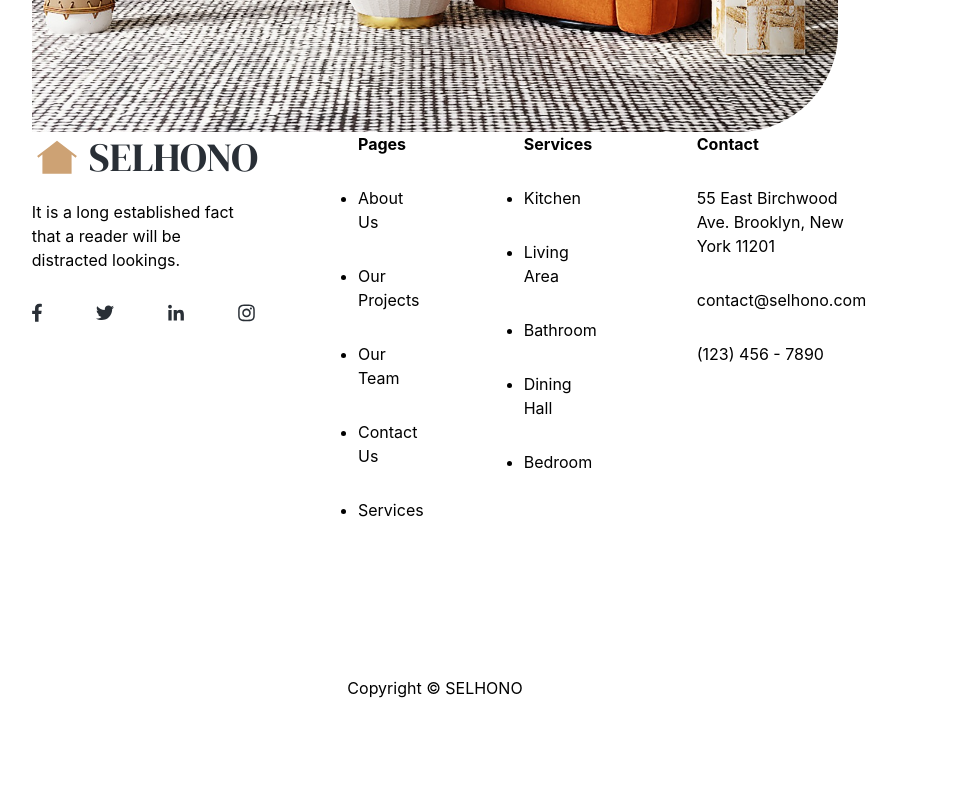
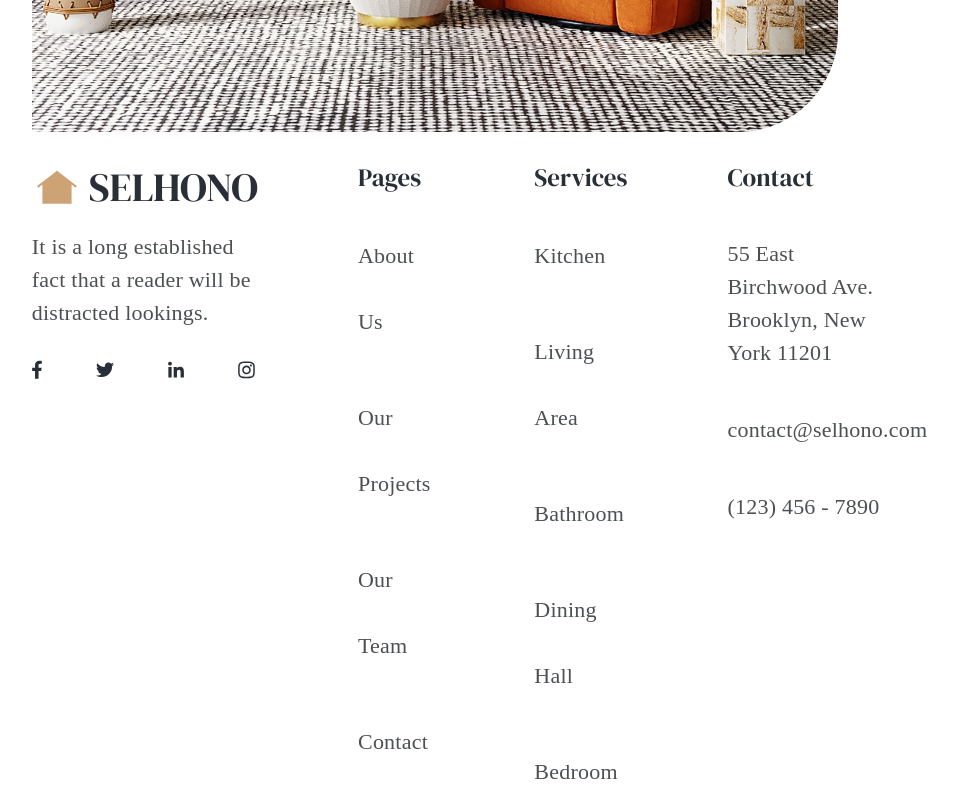
Before and after one commit to nadiia-gor/selhomo-project, a React (Vite) app in the folder homeworks_128/term_project/: page / in a window 1280 px wide. Shown: the part 960-1759 px from the top of the page, without its empty margins (205-1162 px from the left). Before the commit the page ends 1675 px from the top, so only its background shows below. Built offline with nearby package versions, Linux system fonts and the light colour scheme.

Commit message:
style footer

```diff
--- a/homeworks_128/term_project/src/components/footer/Footer.jsx
+++ b/homeworks_128/term_project/src/components/footer/Footer.jsx
@@ -5,21 +5,21 @@ import './Footer.scss';
 const Footer = () => {
   return (
     <footer>
-      <div className="footer-container">
-        <div className="logo-social-info">
+      <div className="footer--container">
+        <div className="footer--logo-social-info">
           <Logo />
-          <p>
+          <p className="footer--logo-desc">
             It is a long established fact that a reader will be distracted
             lookings.
           </p>
-          <div className="social-media">
+          <div className="footer--social-media">
             <img src="src/assets/images/icons/facebook.svg" alt="facebook" />
             <img src="src/assets/images/icons/twitter.svg" alt="twitter" />
             <img src="src/assets/images/icons/linkedin.svg" alt="linkedin" />
             <img src="src/assets/images/icons/instagram.svg" alt="instagram" />
           </div>
         </div>
-        <div className="footer-nav-container">
+        <div className="footer--nav-container">
           <h4>Pages</h4>
           <nav>
             <ul>
@@ -31,7 +31,7 @@ const Footer = () => {
             </ul>
           </nav>
         </div>
-        <div className="footer-nav-container">
+        <div className="footer--nav-container">
           <h4>Services</h4>
           <nav>
             <ul>
@@ -43,14 +43,14 @@ const Footer = () => {
             </ul>
           </nav>
         </div>
-        <div className="footer-nav-container">
+        <div className="footer--nav-container">
           <h4>Contact</h4>
           <p>55 East Birchwood Ave. Brooklyn, New York 11201 </p>
           <p>contact@selhono.com</p>
           <p>(123) 456 - 7890</p>
         </div>
       </div>
-      <p className="copy">Copyright © SELHONO</p>
+      <p className="footer--copy">Copyright © SELHONO</p>
     </footer>
   );
 };
--- a/homeworks_128/term_project/src/components/footer/Footer.scss
+++ b/homeworks_128/term_project/src/components/footer/Footer.scss
@@ -1,24 +1,46 @@
+.fontstyle-jost {
+  color: #4d5053;
+  font-family: 'Jost Variable';
+  font-size: 22px;
+  font-style: normal;
+  font-weight: 400;
+}
+
+.fontstyle-dmserif {
+  color: #292f36;
+  font-family: 'DM Serif Display';
+  font-size: 25px;
+  font-style: normal;
+  font-weight: 400;
+}
+
 footer {
-  .copy {
-    margin: 138px auto 15px;
-    text-align: center;
-  }
-  .footer-container {
+  .footer--container {
     width: 63%;
-    margin: 0 auto;
+    margin: 30px auto 0 auto;
     display: flex;
     gap: 100px;
 
-    .logo-social-info {
+    //this same style h4 is reused three times below, makes sense to offload it here
+    h4 {
+      @extend .fontstyle-dmserif;
+      line-height: 125%;
+    }
+
+    .footer--logo-social-info {
       width: 32%;
       display: flex;
       flex-direction: column;
       gap: 18px;
 
-      p {
+      .footer--logo-desc {
+        @extend .fontstyle-jost;
         margin: 0;
+        line-height: 150%; /* 33px */
+        letter-spacing: 0.22px;
       }
-      .social-media {
+
+      .footer--social-media {
         margin-top: 13px;
         display: flex;
         gap: 54px;
@@ -26,13 +48,18 @@ footer {
       }
     }
 
-    .footer-nav-container {
+    .footer--nav-container {
       width: 21%;
+
       ul {
         padding: 0;
+        list-style-type: none;
 
         li {
+          @extend .fontstyle-jost;
           margin-top: 30px;
+          line-height: 300%;
+          letter-spacing: 0.22px;
         }
       }
 
@@ -41,8 +68,20 @@ footer {
       }
 
       p {
+        // wheelchair workaround, I don't care :)
+        padding-top: 14px;
+        @extend .fontstyle-jost;
+        line-height: 150%; /* 33px */
+        letter-spacing: 0.22px;
         margin-top: 30px;
       }
     }
   }
+  .footer--copy {
+    @extend .fontstyle-jost;
+    line-height: 150%;
+    letter-spacing: 0.22px;
+    margin: 138px auto 15px;
+    text-align: center;
+  }
 }
--- a/homeworks_128/term_project/src/index.css
+++ b/homeworks_128/term_project/src/index.css
@@ -1,68 +1,7 @@
 :root {
   font-family: Inter, system-ui, Avenir, Helvetica, Arial, sans-serif;
-  line-height: 1.5;
-  font-weight: 400;
-/*
-  color-scheme: light dark;
-  color: rgba(255, 255, 255, 0.87);
-  background-color: #242424; */
-
   font-synthesis: none;
   text-rendering: optimizeLegibility;
   -webkit-font-smoothing: antialiased;
   -moz-osx-font-smoothing: grayscale;
 }
-
-/* a {
-  font-weight: 500;
-  color: #646cff;
-  text-decoration: inherit;
-}
-a:hover {
-  color: #535bf2;
-}
-
-body {
-  margin: 0;
-  display: flex;
-  place-items: center;
-  min-width: 320px;
-  min-height: 100vh;
-}
-
-h1 {
-  font-size: 3.2em;
-  line-height: 1.1;
-}
-
-button {
-  border-radius: 8px;
-  border: 1px solid transparent;
-  padding: 0.6em 1.2em;
-  font-size: 1em;
-  font-weight: 500;
-  font-family: inherit;
-  background-color: #1a1a1a;
-  cursor: pointer;
-  transition: border-color 0.25s;
-}
-button:hover {
-  border-color: #646cff;
-}
-button:focus,
-button:focus-visible {
-  outline: 4px auto -webkit-focus-ring-color;
-}
-
-@media (prefers-color-scheme: light) {
-  :root {
-    color: #213547;
-    background-color: #ffffff;
-  }
-  a:hover {
-    color: #747bff;
-  }
-  button {
-    background-color: #f9f9f9;
-  }
-} */
```
